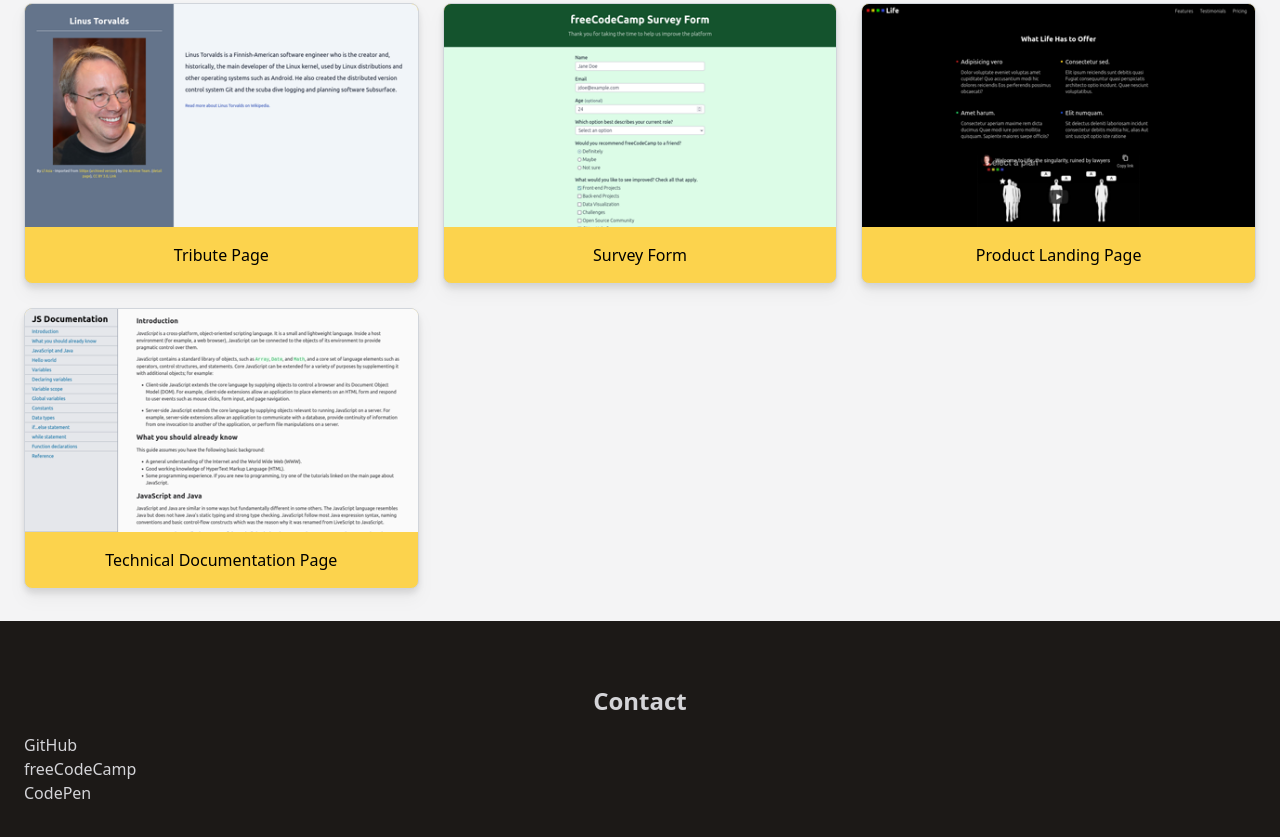
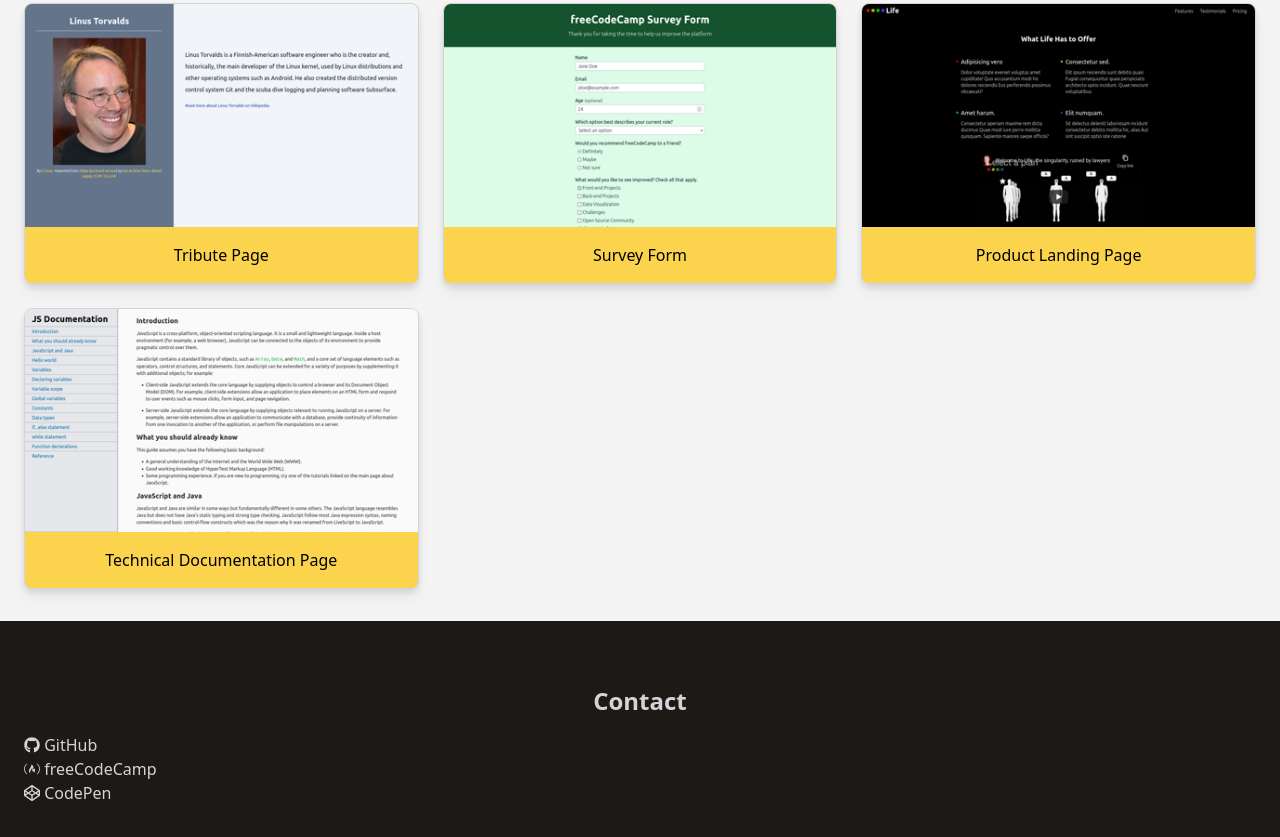
Before and after one commit to kevcomedia/fcc-personal-portfolio, a website built with Parcel: page src/index.html in a window 1280 px wide. Shown: the part 909-1746 px from the top of the page. Built offline with nearby package versions, Linux system fonts and the light colour scheme.

Commit message:
Add inline svg in contact links

```diff
--- a/src/index.html
+++ b/src/index.html
@@ -85,9 +85,57 @@
       <div class="pt-16 px-6 pb-8 container mx-auto">
       <h2 class="text-center font-semibold text-2xl mb-4">Contact</h2>
       <ul>
-        <li><a href="#" target="_blank">GitHub</a></li>
-        <li><a href="#" target="_blank" id="profile-link">freeCodeCamp</a></li>
-        <li><a href="#" target="_blank">CodePen</a></li>
+        <li>
+          <a href="#" target="_blank">
+            <svg
+              xmlns="http://www.w3.org/2000/svg"
+              class="fill-current w-4 h-4 inline align-[-0.125rem]"
+              aria-hidden="true"
+              focusable="false"
+              viewBox="0 0 496 512"
+            >
+              <!--! Font Awesome Pro 6.0.0 by @fontawesome - https://fontawesome.com License - https://fontawesome.com/license (Commercial License) Copyright 2022 Fonticons, Inc. -->
+              <path
+                d="M165.9 397.4c0 2-2.3 3.6-5.2 3.6-3.3.3-5.6-1.3-5.6-3.6 0-2 2.3-3.6 5.2-3.6 3-.3 5.6 1.3 5.6 3.6zm-31.1-4.5c-.7 2 1.3 4.3 4.3 4.9 2.6 1 5.6 0 6.2-2s-1.3-4.3-4.3-5.2c-2.6-.7-5.5.3-6.2 2.3zm44.2-1.7c-2.9.7-4.9 2.6-4.6 4.9.3 2 2.9 3.3 5.9 2.6 2.9-.7 4.9-2.6 4.6-4.6-.3-1.9-3-3.2-5.9-2.9zM244.8 8C106.1 8 0 113.3 0 252c0 110.9 69.8 205.8 169.5 239.2 12.8 2.3 17.3-5.6 17.3-12.1 0-6.2-.3-40.4-.3-61.4 0 0-70 15-84.7-29.8 0 0-11.4-29.1-27.8-36.6 0 0-22.9-15.7 1.6-15.4 0 0 24.9 2 38.6 25.8 21.9 38.6 58.6 27.5 72.9 20.9 2.3-16 8.8-27.1 16-33.7-55.9-6.2-112.3-14.3-112.3-110.5 0-27.5 7.6-41.3 23.6-58.9-2.6-6.5-11.1-33.3 2.6-67.9 20.9-6.5 69 27 69 27 20-5.6 41.5-8.5 62.8-8.5s42.8 2.9 62.8 8.5c0 0 48.1-33.6 69-27 13.7 34.7 5.2 61.4 2.6 67.9 16 17.7 25.8 31.5 25.8 58.9 0 96.5-58.9 104.2-114.8 110.5 9.2 7.9 17 22.9 17 46.4 0 33.7-.3 75.4-.3 83.6 0 6.5 4.6 14.4 17.3 12.1C428.2 457.8 496 362.9 496 252 496 113.3 383.5 8 244.8 8zM97.2 352.9c-1.3 1-1 3.3.7 5.2 1.6 1.6 3.9 2.3 5.2 1 1.3-1 1-3.3-.7-5.2-1.6-1.6-3.9-2.3-5.2-1zm-10.8-8.1c-.7 1.3.3 2.9 2.3 3.9 1.6 1 3.6.7 4.3-.7.7-1.3-.3-2.9-2.3-3.9-2-.6-3.6-.3-4.3.7zm32.4 35.6c-1.6 1.3-1 4.3 1.3 6.2 2.3 2.3 5.2 2.6 6.5 1 1.3-1.3.7-4.3-1.3-6.2-2.2-2.3-5.2-2.6-6.5-1zm-11.4-14.7c-1.6 1-1.6 3.6 0 5.9 1.6 2.3 4.3 3.3 5.6 2.3 1.6-1.3 1.6-3.9 0-6.2-1.4-2.3-4-3.3-5.6-2z"
+              />
+            </svg>
+            GitHub</a
+          >
+        </li>
+        <li>
+          <a href="#" target="_blank" id="profile-link">
+            <svg
+              xmlns="http://www.w3.org/2000/svg"
+              class="fill-current w-4 h-4 inline align-[-0.125rem]"
+              aria-hidden="true"
+              focusable="false"
+              viewBox="0 0 576 512"
+            >
+              <!--! Font Awesome Pro 6.0.0 by @fontawesome - https://fontawesome.com License - https://fontawesome.com/license (Commercial License) Copyright 2022 Fonticons, Inc. -->
+              <path
+                d="M97.22,96.21c10.36-10.65,16-17.12,16-21.9,0-2.76-1.92-5.51-3.83-7.42A14.81,14.81,0,0,0,101,64.05c-8.48,0-20.92,8.79-35.84,25.69C23.68,137,2.51,182.81,3.37,250.34s17.47,117,54.06,161.87C76.22,435.86,90.62,448,100.9,448a13.55,13.55,0,0,0,8.37-3.84c1.91-2.76,3.81-5.63,3.81-8.38,0-5.63-3.86-12.2-13.2-20.55-44.45-42.33-67.32-97-67.48-165C32.25,188.8,54,137.83,97.22,96.21ZM239.47,420.07c.58.37.91.55.91.55Zm93.79.55.17-.13C333.24,420.62,333.17,420.67,333.26,420.62Zm3.13-158.18c-16.24-4.15,50.41-82.89-68.05-177.17,0,0,15.54,49.38-62.83,159.57-74.27,104.35,23.46,168.73,34,175.23-6.73-4.35-47.4-35.7,9.55-128.64,11-18.3,25.53-34.87,43.5-72.16,0,0,15.91,22.45,7.6,71.13C287.7,364,354,342.91,355,343.94c22.75,26.78-17.72,73.51-21.58,76.55,5.49-3.65,117.71-78,33-188.1C360.43,238.4,352.62,266.59,336.39,262.44ZM510.88,89.69C496,72.79,483.52,64,475,64a14.81,14.81,0,0,0-8.39,2.84c-1.91,1.91-3.83,4.66-3.83,7.42,0,4.78,5.6,11.26,16,21.9,43.23,41.61,65,92.59,64.82,154.06-.16,68-23,122.63-67.48,165-9.34,8.35-13.18,14.92-13.2,20.55,0,2.75,1.9,5.62,3.81,8.38A13.61,13.61,0,0,0,475.1,448c10.28,0,24.68-12.13,43.47-35.79,36.59-44.85,53.14-94.38,54.06-161.87S552.32,137,510.88,89.69Z"
+              />
+            </svg>
+            freeCodeCamp</a
+          >
+        </li>
+        <li>
+          <a href="#" target="_blank">
+            <svg
+              xmlns="http://www.w3.org/2000/svg"
+              class="fill-current w-4 h-4 inline align-[-0.125rem]"
+              aria-hidden="true"
+              focusable="false"
+              viewBox="0 0 512 512"
+            >
+              <!--! Font Awesome Pro 6.0.0 by @fontawesome - https://fontawesome.com License - https://fontawesome.com/license (Commercial License) Copyright 2022 Fonticons, Inc. -->
+              <path
+                d="M502.285 159.704l-234-156c-7.987-4.915-16.511-4.96-24.571 0l-234 156C3.714 163.703 0 170.847 0 177.989v155.999c0 7.143 3.714 14.286 9.715 18.286l234 156.022c7.987 4.915 16.511 4.96 24.571 0l234-156.022c6-3.999 9.715-11.143 9.715-18.286V177.989c-.001-7.142-3.715-14.286-9.716-18.285zM278 63.131l172.286 114.858-76.857 51.429L278 165.703V63.131zm-44 0v102.572l-95.429 63.715-76.857-51.429L234 63.131zM44 219.132l55.143 36.857L44 292.846v-73.714zm190 229.715L61.714 333.989l76.857-51.429L234 346.275v102.572zm22-140.858l-77.715-52 77.715-52 77.715 52-77.715 52zm22 140.858V346.275l95.429-63.715 76.857 51.429L278 448.847zm190-156.001l-55.143-36.857L468 219.132v73.714z"
+              />
+            </svg>
+            CodePen</a
+          >
+        </li>
       </ul>
       </div>
     </section>
```
